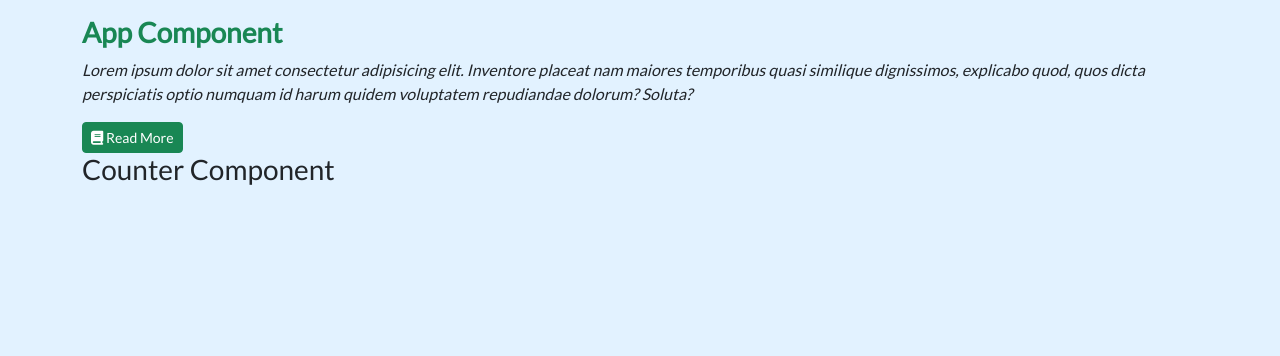
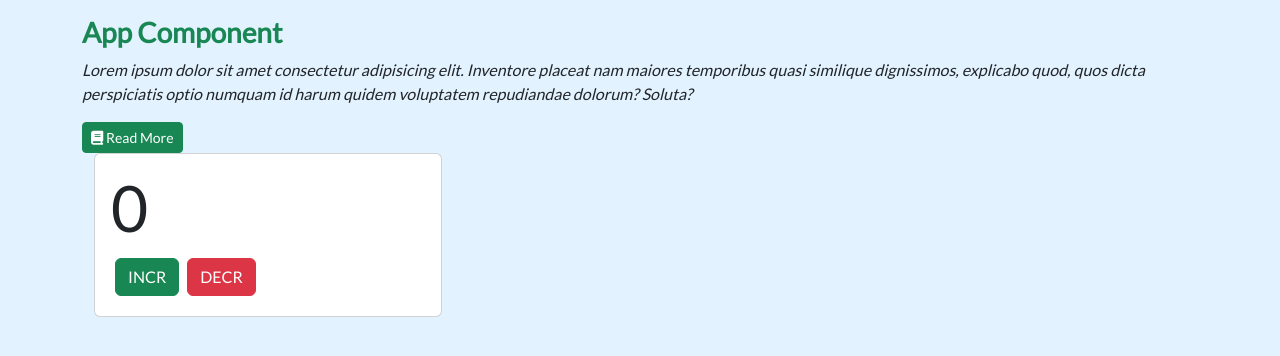
Before and after one commit to edarkea/first-app-react, a React (Create React App) app: page / in a window 1280 px wide. Shown: the top 356 px of the page. Built offline with nearby package versions, Linux system fonts and the light colour scheme.

Commit message:
add counter in app

```diff
--- a/src/components/Counter.tsx
+++ b/src/components/Counter.tsx
@@ -1,9 +1,43 @@
-import React from "react";
+import React, { useState } from "react";
 
-let Counter = () =>{
-    return(
+interface IState {
+    count: number;
+};
+interface IProps { };
+
+let Counter: React.FC<IProps> = () => {
+
+    let [state, setState] = useState<IState>({
+        count: 0
+    });
+
+    let incr = (): void => {
+        setState({
+            count: state.count + 1,
+        });
+    };
+
+    let decr = (): void => {
+        setState({
+            count: state.count - 1,
+        });
+    };
+
+    return (
         <React.Fragment>
-            <h3>Counter Component</h3>
+            <div className="container">
+                <div className="row">
+                    <div className="col-md-4">
+                        <div className="card">
+                            <div className="card-body">
+                                <p className="h3 display-3">{state.count}</p>
+                                <button className="btn btn-success m-1" onClick={incr}>INCR</button>
+                                <button className="btn btn-danger m-1" onClick={decr}>DECR</button>
+                            </div>
+                        </div>
+                    </div>
+                </div>
+            </div>
         </React.Fragment>
     )
 }
```
Also changed, not shown: src/notes/comp.txt (added).
